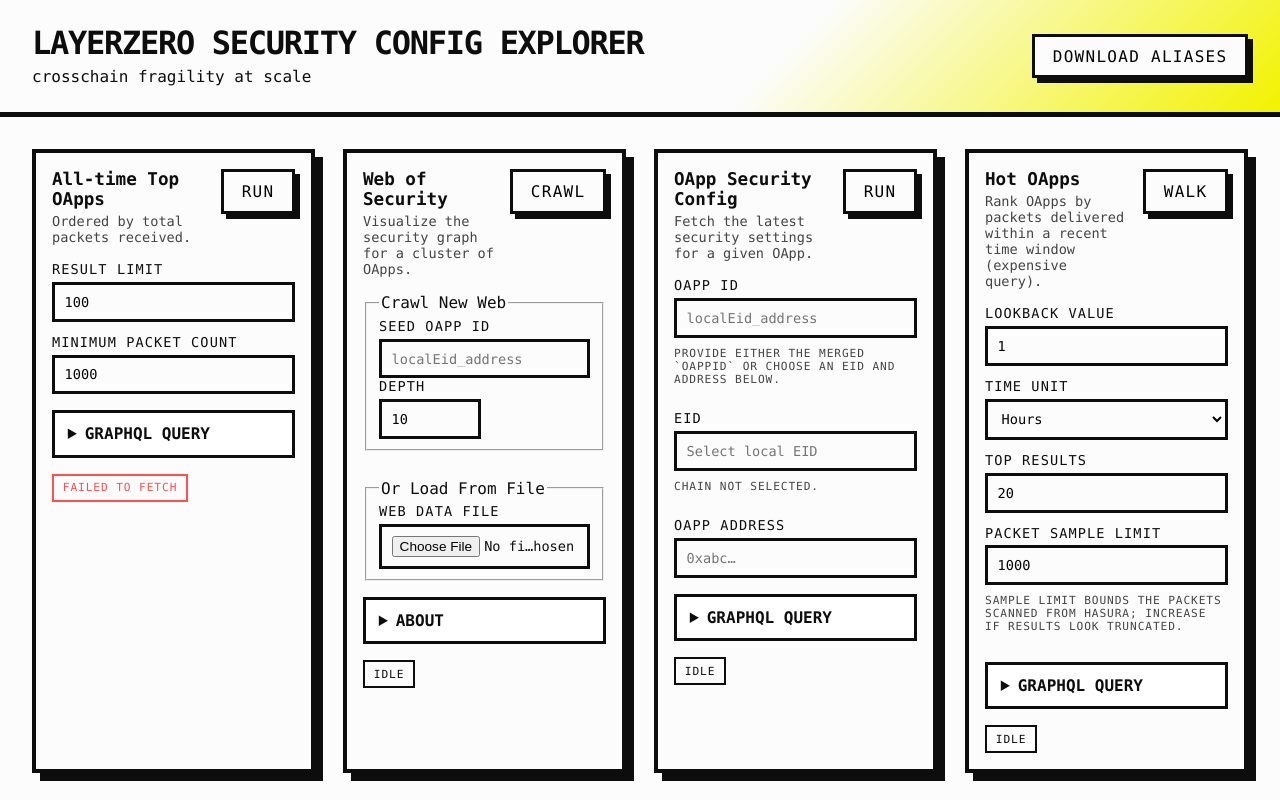
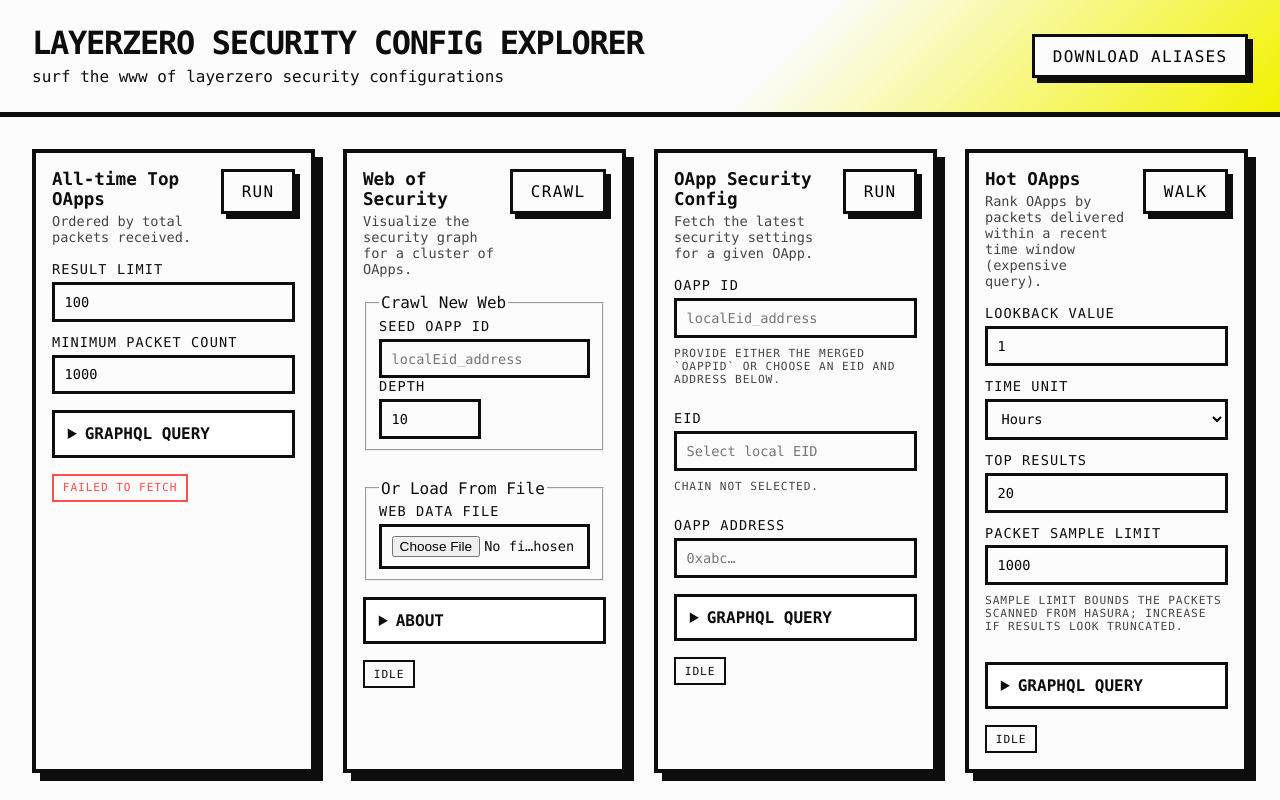
Before and after one commit to sekuba/dvnstats, a website: page dashboard/index.html in a window 1280 px wide. Shown: the top 800 px of the page. Drawn offline with Linux system fonts and the light colour scheme; no server answers.

Commit message:
less snarky

```diff
--- a/dashboard/index.html
+++ b/dashboard/index.html
@@ -15,7 +15,7 @@
       <div>
         <h1>LayerZero Security Config Explorer</h1>
         <p>
-           crosschain fragility at scale
+           surf the www of layerzero security configurations
         </p>
       </div>
       <button id="download-aliases" type="button">Download aliases</button>
```
